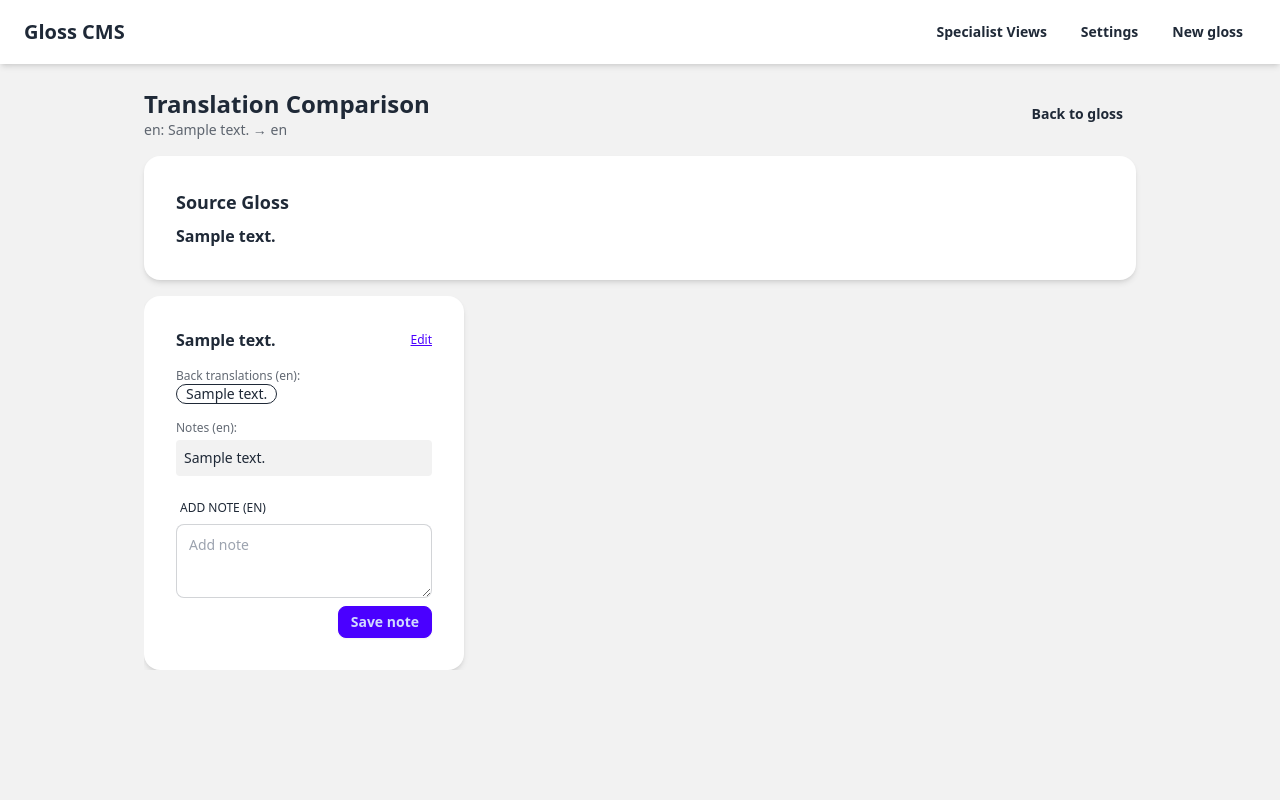
After one commit to koljapluemer/glosses4learning-cms, a Flask app: template sbll_cms/templates/translation_comparison.html in a window 1280 px wide. The commit adds this page. Run offline with Flask 3, Linux system fonts and the light colour scheme; the template is opened without the code that fills it: most values are stand-ins (such as "Sample title", 1, 10 or a date in 2020); some libraries are stand-ins or nearby versions.

Commit message:
build translation compare view

```diff
--- /dev/null
+++ b/sbll_cms/templates/translation_comparison.html
@@ -0,0 +1,67 @@
+{% extends "layout.html" %}
+{% set title = "Translation Comparison" %}
+{% block content %}
+  <div class="mb-4 flex items-center justify-between">
+    <div>
+      <h1 class="text-2xl font-bold">Translation Comparison</h1>
+      <p class="text-sm text-base-content/70">{{ base.language }}: {{ base.content }} → {{ target_language }}</p>
+    </div>
+    <a class="btn btn-ghost btn-sm" href="{{ url_for('glosses.edit_gloss', language=base.language, slug=base.slug) }}">Back to gloss</a>
+  </div>
+
+  <div class="card bg-base-100 shadow-md mb-4">
+    <div class="card-body">
+      <h2 class="card-title text-lg">Source Gloss</h2>
+      <p class="font-semibold">{{ base|paraphrase }}</p>
+    </div>
+  </div>
+
+  {% if translations %}
+    <div class="overflow-x-auto">
+      <div class="flex gap-3">
+        {% for item in translations %}
+          <div class="card bg-base-100 shadow-md w-80 flex-shrink-0">
+            <div class="card-body space-y-2">
+              <div class="flex items-center justify-between">
+                <p class="font-semibold">{{ item.gloss|paraphrase }}</p>
+                <a class="link link-primary text-xs" target="_blank" href="{{ url_for('glosses.edit_gloss', language=item.gloss.language, slug=item.gloss.slug) }}">Edit</a>
+              </div>
+              {% if item.back_translations %}
+                <div>
+                  <p class="text-xs text-base-content/70">Back translations ({{ base.language }}):</p>
+                  <div class="flex flex-wrap gap-1">
+                    {% for bt in item.back_translations %}
+                      <a class="badge badge-outline" target="_blank" href="{{ url_for('glosses.edit_gloss', language=bt.language, slug=bt.slug) }}">{{ bt|paraphrase }}</a>
+                    {% endfor %}
+                  </div>
+                </div>
+              {% endif %}
+              {% if item.notes %}
+                <div class="space-y-1">
+                  <p class="text-xs text-base-content/70">Notes ({{ base.language }}):</p>
+                  {% for note in item.notes %}
+                    <div class="p-2 bg-base-200 rounded text-sm">{{ note.content }}</div>
+                  {% endfor %}
+                </div>
+              {% endif %}
+              <form method="post" action="{{ url_for('glosses.translation_comparison', language=base.language, slug=base.slug, target_language=target_language) }}">
+                <input type="hidden" name="translation_ref" value="{{ item.ref }}">
+                <label class="form-control">
+                  <div class="label"><span class="label-text text-xs uppercase">Add note ({{ base.language }})</span></div>
+                  <textarea name="note_content" class="textarea textarea-bordered textarea-sm" rows="2" placeholder="Add note"></textarea>
+                </label>
+                <div class="card-actions justify-end mt-2">
+                  <button class="btn btn-primary btn-sm" type="submit">Save note</button>
+                </div>
+              </form>
+            </div>
+          </div>
+        {% endfor %}
+      </div>
+    </div>
+  {% else %}
+    <div class="alert">
+      <span>No translations found for {{ target_language }}.</span>
+    </div>
+  {% endif %}
+{% endblock %}
--- a/sbll_cms/views_htmx.py
+++ b/sbll_cms/views_htmx.py
@@ -53,6 +53,11 @@ def relation_table(language: str, slug: str, field: str):
     base = _load_base(language, slug)
     rows = _relation_rows(base, field)
     languages = get_language_store().list_languages()
+    lang_groups = {}
+    if field == "translations":
+        for row in rows:
+            lang_groups.setdefault(row["iso"], 0)
+            lang_groups[row["iso"]] += 1
     return render_template(
         "partials/relation_table.html",
         base=base,
@@ -60,6 +65,7 @@ def relation_table(language: str, slug: str, field: str):
         rows=rows,
         languages=languages,
         allow_language_select=field in CROSS_LANGUAGE_RELATIONS,
+        lang_groups=lang_groups if field == "translations" else None,
         message=None,
         error=None,
     )
```
Also changed, not shown: sbll_cms/templates/partials/relation_table.html (+9 -0 lines), sbll_cms/views.py (+59 -1 lines).
